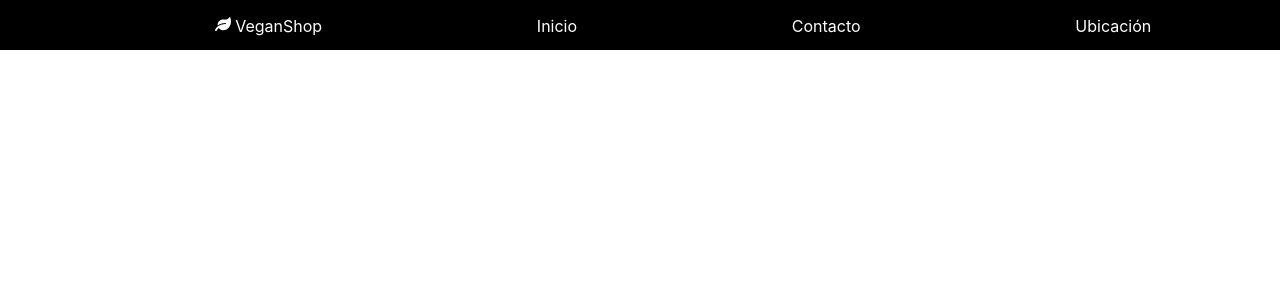
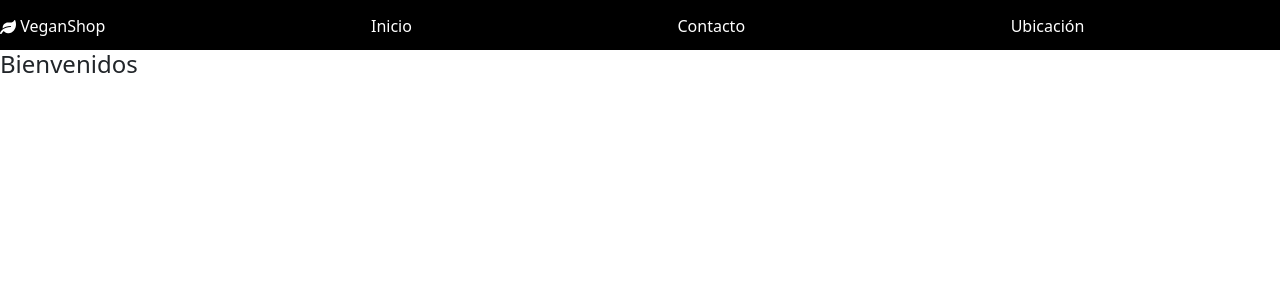
Before and after one commit to ClaraEnriquez26/React41080, a React (Create React App) app: page / in a window 1280 px wide. Shown: the top 300 px of the page. Built offline with nearby package versions, Linux system fonts and the light colour scheme.

Commit message:
Ultimo cambio 13/07

```diff
--- a/package.json
+++ b/package.json
@@ -9,7 +9,9 @@
     "@testing-library/jest-dom": "^5.16.4",
     "@testing-library/react": "^13.3.0",
     "@testing-library/user-event": "^13.5.0",
+    "bootstrap-icons": "^1.9.0",
     "react": "^18.2.0",
+    "react-bootstrap-icons": "^1.8.4",
     "react-dom": "^18.2.0",
     "react-icons": "^4.4.0",
     "react-scripts": "5.0.1",
--- a/src/App.js
+++ b/src/App.js
@@ -1,11 +1,13 @@
 import './App.css';
 import Navbar from './Components/Navbar';
+import ItemListContainer from './Components/ItemListContainer'
 
 function App() {
   return (
     <div className="App">
       <header className="App-header">
         <Navbar/>
+        <ItemListContainer greetings="Bienvenidos"/>
       </header>
     </div>
   );
--- /dev/null
+++ b/src/Components/Cartwidget.js
@@ -0,0 +1,18 @@
+import 'bootstrap/dist/css/bootstrap.css'
+import 'bootstrap-icons/font/bootstrap-icons.css'
+import { Cart } from 'react-bootstrap-icons';
+
+const Cartwidget = ()  => {
+    return (
+        <>
+         <div>
+         <Cart color='white'/>
+            <h6 className="numberCart">
+              6
+            </h6>
+         </div>
+         </>
+    )
+  }
+
+export default Cartwidget;
--- /dev/null
+++ b/src/Components/ItemListContainer.js
@@ -0,0 +1,11 @@
+const ItemListContainer = (props) => {
+
+  return (
+    <div className="titleIndex">
+      <h4>{props.greetings}</h4>
+    </div>
+  )
+
+}
+
+export default ItemListContainer;
--- a/src/Components/Navbar.css
+++ b/src/Components/Navbar.css
@@ -1,3 +1,7 @@
+::-webkit-scrollbar {
+    display: none;
+}
+
 .navbar {
     margin-top: 0;
     padding-top: 0;
@@ -6,7 +10,6 @@
     height: 50px;
     display: flex;
     flex-direction: row;
-    justify-content: space-evenly;
 }
 
 .title {
--- a/src/Components/Navbar.js
+++ b/src/Components/Navbar.js
@@ -1,6 +1,7 @@
 import React from "react";
 import './Navbar.css';
 import { FaLeaf } from "react-icons/fa";
+import Cartwidget from './Cartwidget';
 
 
 const Navbar = () => {
@@ -26,6 +27,7 @@ const Navbar = () => {
            Ubicación
         </p>
       </div>
+      <Cartwidget/>
       </nav>
   )
 }
```
Also changed, not shown: src/Components/Cartwidget.css (added), src/Components/ItemListContainer.css (added), 1 other file (tests, documents, lock files or other folders).
